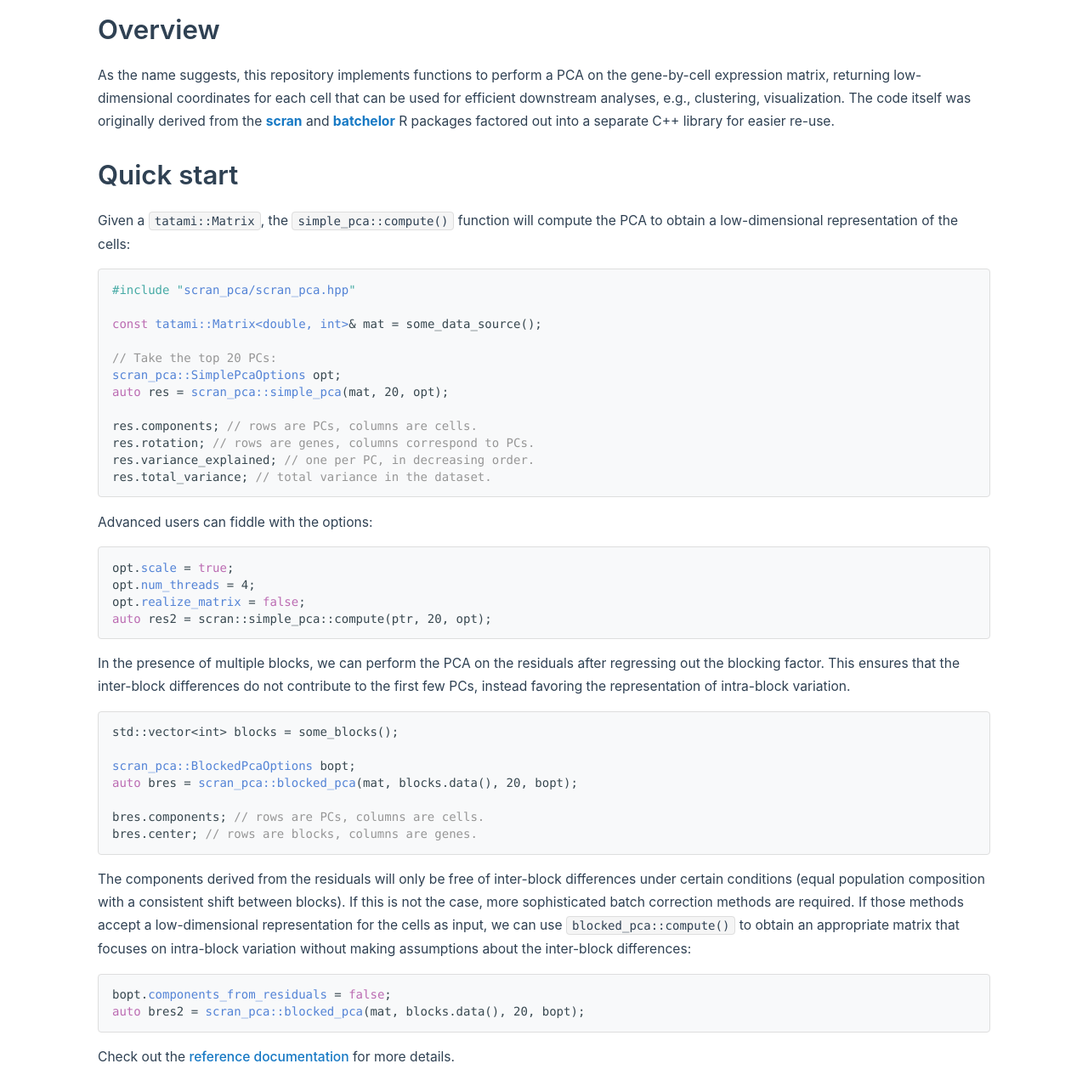
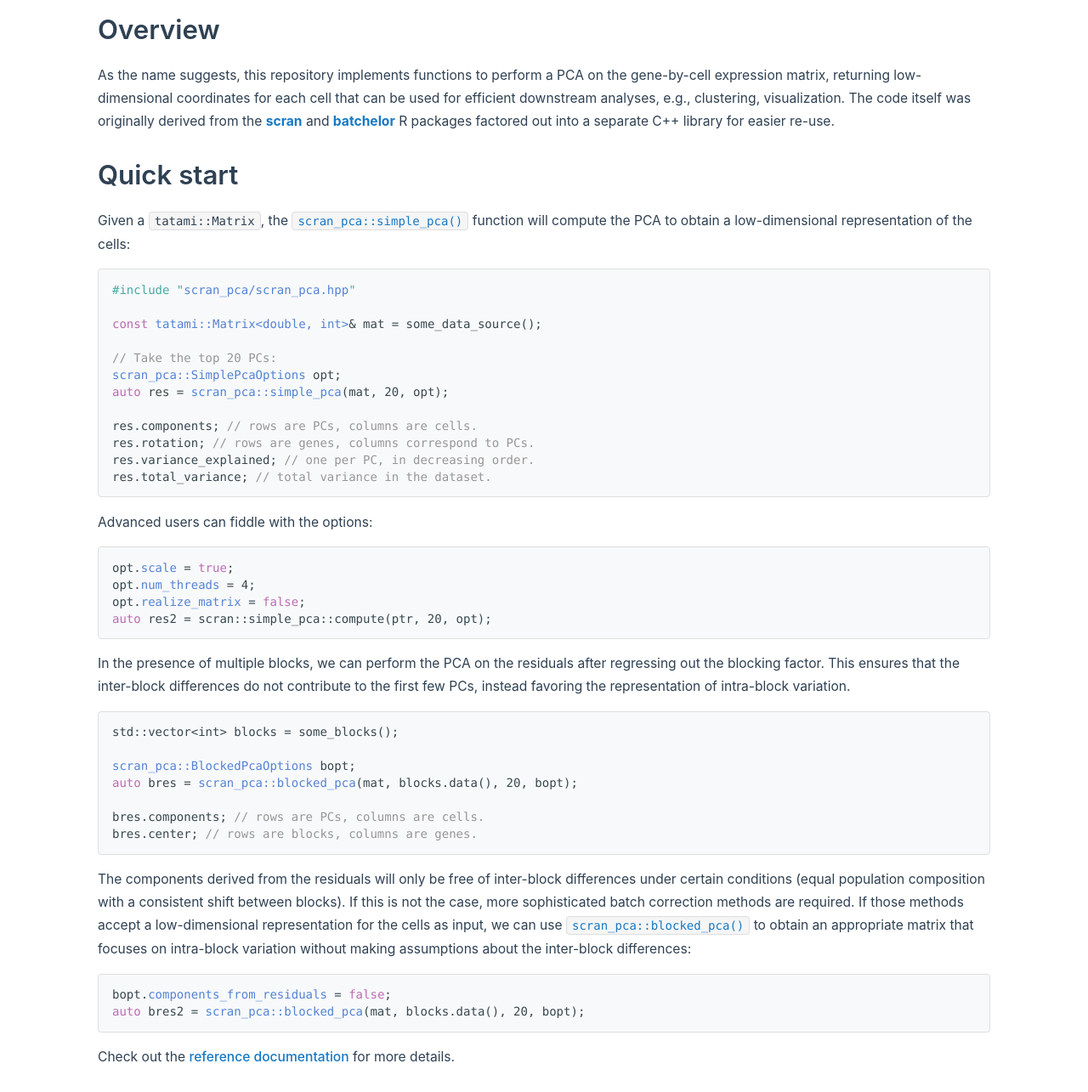
Before and after one commit to libscran/principal_components_analysis, a plain HTML site: page docs/index.html in a window 1280 px wide. Shown: the part 790-2075 px from the top of the page at 85% size. Drawn offline with nearby package versions, Linux system fonts and the light colour scheme; some packages are replaced by stand-ins of ours; a script that the page names is missing.

Commit message:
Deploying to gh-pages from @ libscran/scran_pca@4aa9174ddb4aa9bdc3ef3686e025f3c244dbdbb6 🚀

```diff
--- a/docs/index.html
+++ b/docs/index.html
@@ -87,7 +87,7 @@ Overview</h1>
 <p>As the name suggests, this repository implements functions to perform a PCA on the gene-by-cell expression matrix, returning low-dimensional coordinates for each cell that can be used for efficient downstream analyses, e.g., clustering, visualization. The code itself was originally derived from the <a href="https://bioconductor.org/packages/scran"><b>scran</b></a> and <a href="https://bioconductor.org/packages/batchelor"><b>batchelor</b></a> R packages factored out into a separate C++ library for easier re-use.</p>
 <h1><a class="anchor" id="autotoc_md2"></a>
 Quick start</h1>
-<p>Given a <a href="https://github.com/tatami-inc/tatami"><code>tatami::Matrix</code></a>, the <code>simple_pca::compute()</code> function will compute the PCA to obtain a low-dimensional representation of the cells:</p>
+<p>Given a <a href="https://github.com/tatami-inc/tatami"><code>tatami::Matrix</code></a>, the <code><a class="el" href="namespacescran__pca.html#a8bb03efc0b17f40914481039ec1f25c0">scran_pca::simple_pca()</a></code> function will compute the PCA to obtain a low-dimensional representation of the cells:</p>
 <div class="fragment"><div class="line"><span class="preprocessor">#include &quot;<a class="code" href="scran__pca_8hpp.html">scran_pca/scran_pca.hpp</a>&quot;</span></div>
 <div class="line"> </div>
 <div class="line"><span class="keyword">const</span> <a class="code hl_classRef" href="https://tatami-inc.github.io/tatami/classtatami_1_1Matrix.html">tatami::Matrix&lt;double, int&gt;</a>&amp; mat = some_data_source();</div>
@@ -122,7 +122,7 @@ Quick start</h1>
 <div class="line">bres.center; <span class="comment">// rows are blocks, columns are genes.</span></div>
 <div class="ttc" id="anamespacescran__pca_html_ac0670ebef2b278df686dee3735a3184e"><div class="ttname"><a href="namespacescran__pca.html#ac0670ebef2b278df686dee3735a3184e">scran_pca::blocked_pca</a></div><div class="ttdeci">void blocked_pca(const tatami::Matrix&lt; Value_, Index_ &gt; &amp;mat, const Block_ *block, int rank, const BlockedPcaOptions &amp;options, BlockedPcaResults&lt; EigenMatrix_, EigenVector_ &gt; &amp;output)</div><div class="ttdef"><b>Definition</b> blocked_pca.hpp:963</div></div>
 <div class="ttc" id="astructscran__pca_1_1BlockedPcaOptions_html"><div class="ttname"><a href="structscran__pca_1_1BlockedPcaOptions.html">scran_pca::BlockedPcaOptions</a></div><div class="ttdoc">Options for blocked_pca().</div><div class="ttdef"><b>Definition</b> blocked_pca.hpp:26</div></div>
-</div><!-- fragment --><p>The components derived from the residuals will only be free of inter-block differences under certain conditions (equal population composition with a consistent shift between blocks). If this is not the case, more sophisticated batch correction methods are required. If those methods accept a low-dimensional representation for the cells as input, we can use <code>blocked_pca::compute()</code> to obtain an appropriate matrix that focuses on intra-block variation without making assumptions about the inter-block differences:</p>
+</div><!-- fragment --><p>The components derived from the residuals will only be free of inter-block differences under certain conditions (equal population composition with a consistent shift between blocks). If this is not the case, more sophisticated batch correction methods are required. If those methods accept a low-dimensional representation for the cells as input, we can use <code><a class="el" href="namespacescran__pca.html#ac0670ebef2b278df686dee3735a3184e">scran_pca::blocked_pca()</a></code> to obtain an appropriate matrix that focuses on intra-block variation without making assumptions about the inter-block differences:</p>
 <div class="fragment"><div class="line">bopt.<a class="code hl_variable" href="structscran__pca_1_1BlockedPcaOptions.html#a3e2503517358ed97e08dc9111e35e791">components_from_residuals</a> = <span class="keyword">false</span>;</div>
 <div class="line"><span class="keyword">auto</span> bres2 = <a class="code hl_function" href="namespacescran__pca.html#ac0670ebef2b278df686dee3735a3184e">scran_pca::blocked_pca</a>(mat, blocks.data(), 20, bopt);</div>
 <div class="ttc" id="astructscran__pca_1_1BlockedPcaOptions_html_a3e2503517358ed97e08dc9111e35e791"><div class="ttname"><a href="structscran__pca_1_1BlockedPcaOptions.html#a3e2503517358ed97e08dc9111e35e791">scran_pca::BlockedPcaOptions::components_from_residuals</a></div><div class="ttdeci">bool components_from_residuals</div><div class="ttdef"><b>Definition</b> blocked_pca.hpp:65</div></div>
```
